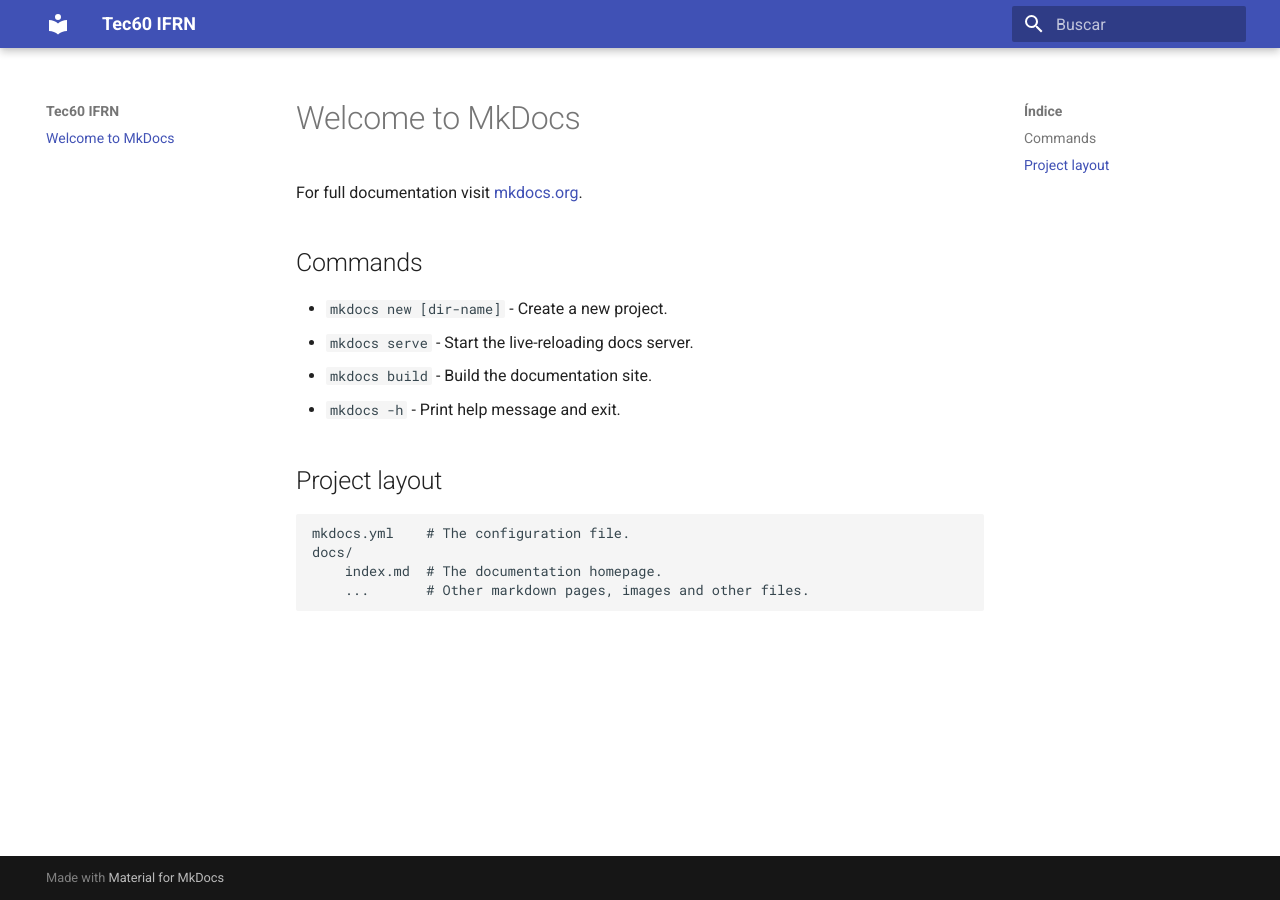
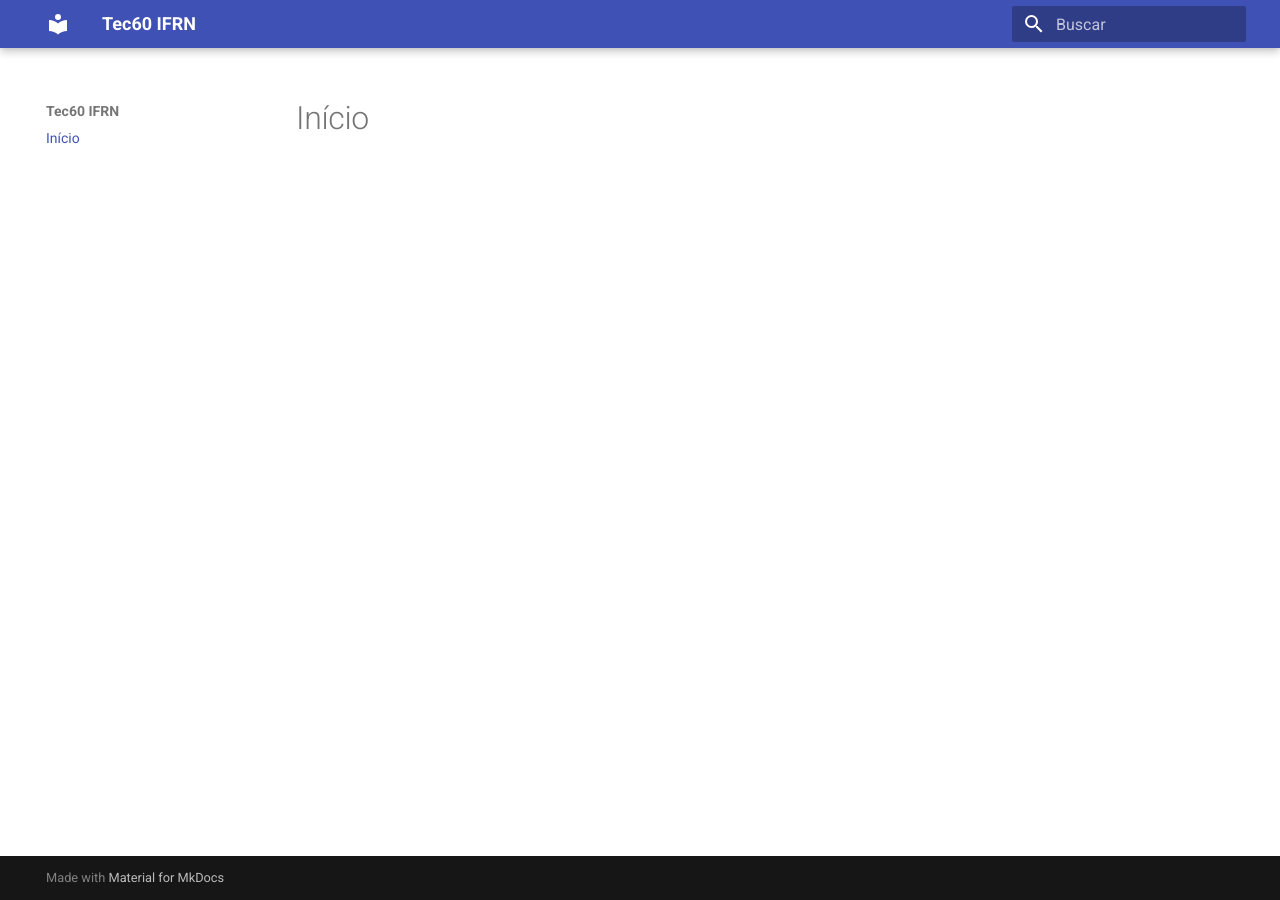
Before and after one commit to tec60/tec60ifrn, an MkDocs documentation site: the page built from docs/index.md, in a window 1280 px wide. Built offline with MkDocs 1.6.1 and Material for MkDocs 9.7.7, drawn with Linux system fonts in a browser that asks for light colours.

Commit message:
Update index.md

```diff
--- a/docs/index.md
+++ b/docs/index.md
@@ -1,17 +1 @@
-# Welcome to MkDocs
-
-For full documentation visit [mkdocs.org](https://www.mkdocs.org).
-
-## Commands
-
-* `mkdocs new [dir-name]` - Create a new project.
-* `mkdocs serve` - Start the live-reloading docs server.
-* `mkdocs build` - Build the documentation site.
-* `mkdocs -h` - Print help message and exit.
-
-## Project layout
-
-    mkdocs.yml    # The configuration file.
-    docs/
-        index.md  # The documentation homepage.
-        ...       # Other markdown pages, images and other files.
+# Início
```
